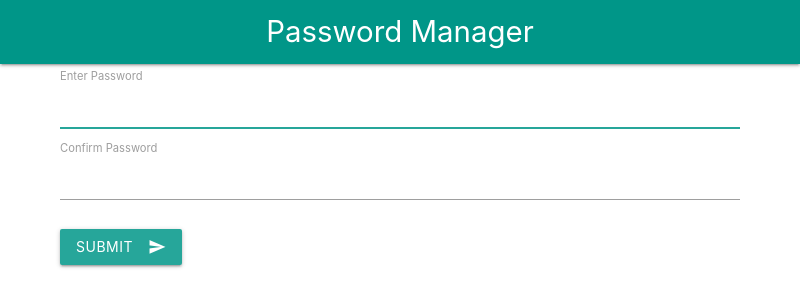
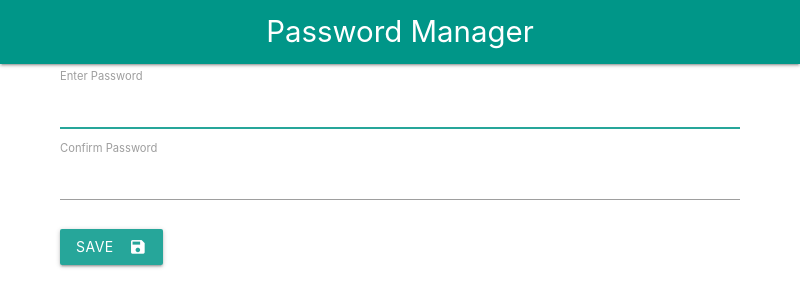
Before and after one commit to bharavi15/Password-Manager, an Electron app: page assets/html/savePassword.html in a window 800 px wide. Drawn offline with nearby package versions, Linux system fonts and the light colour scheme; no server answers.

Commit message:
Updated save icon

```diff
--- a/assets/html/savePassword.html
+++ b/assets/html/savePassword.html
@@ -89,7 +89,7 @@
 		</div>
 		<label id="show-error" class="materialize-red-text" style="display:none">Password do not match</label><br>
 		<a class="waves-effect waves-light btn" id="submitButton" onclick="sendDataToBackend()"> <i
-				class="material-icons right">send</i> Submit</a>
+				class="material-icons right">save</i>Save</a>
 	</div>
 
 </body>
```
Also changed, not shown: assets/html/saveService.html (+1 -1 lines).
